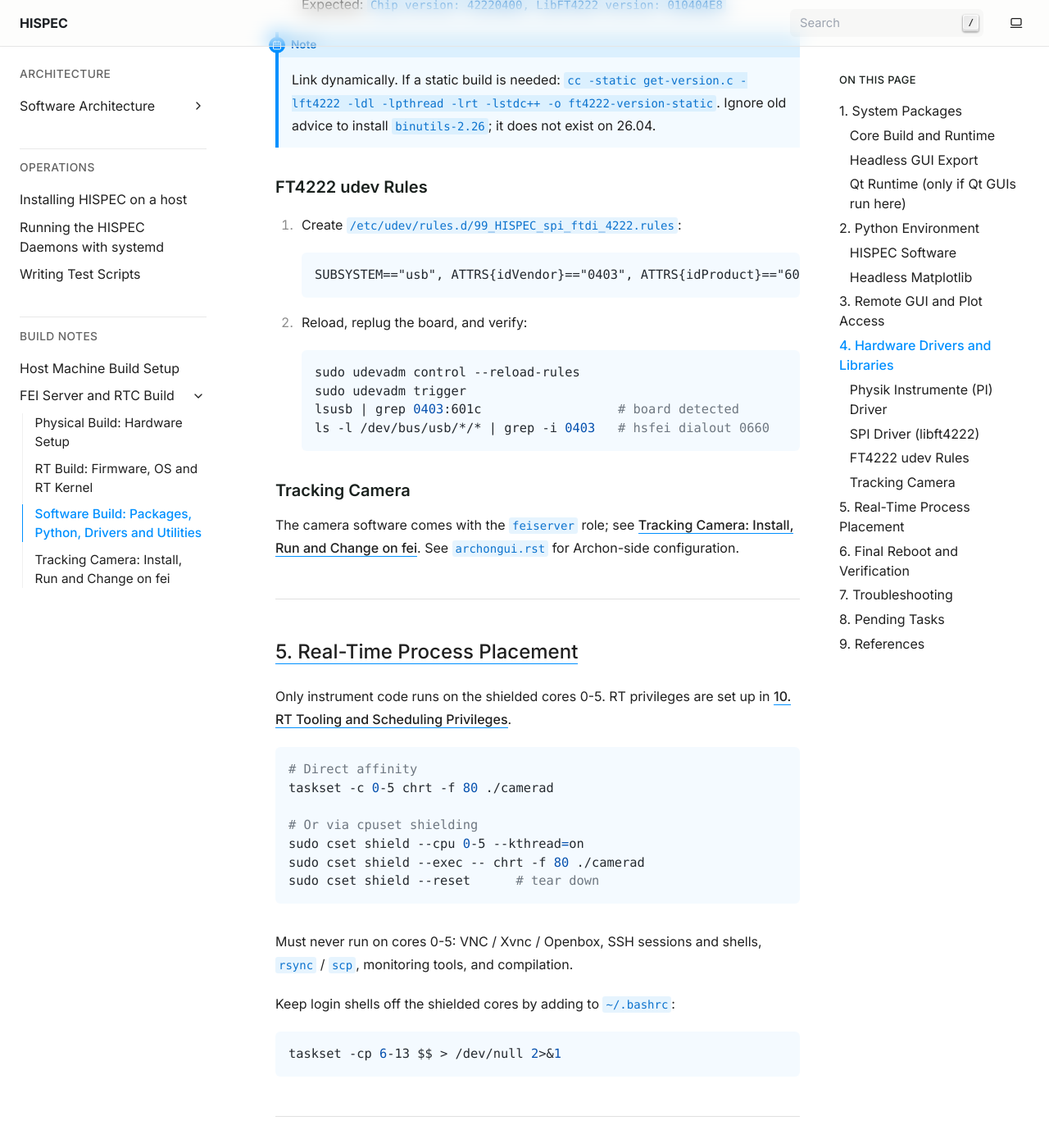
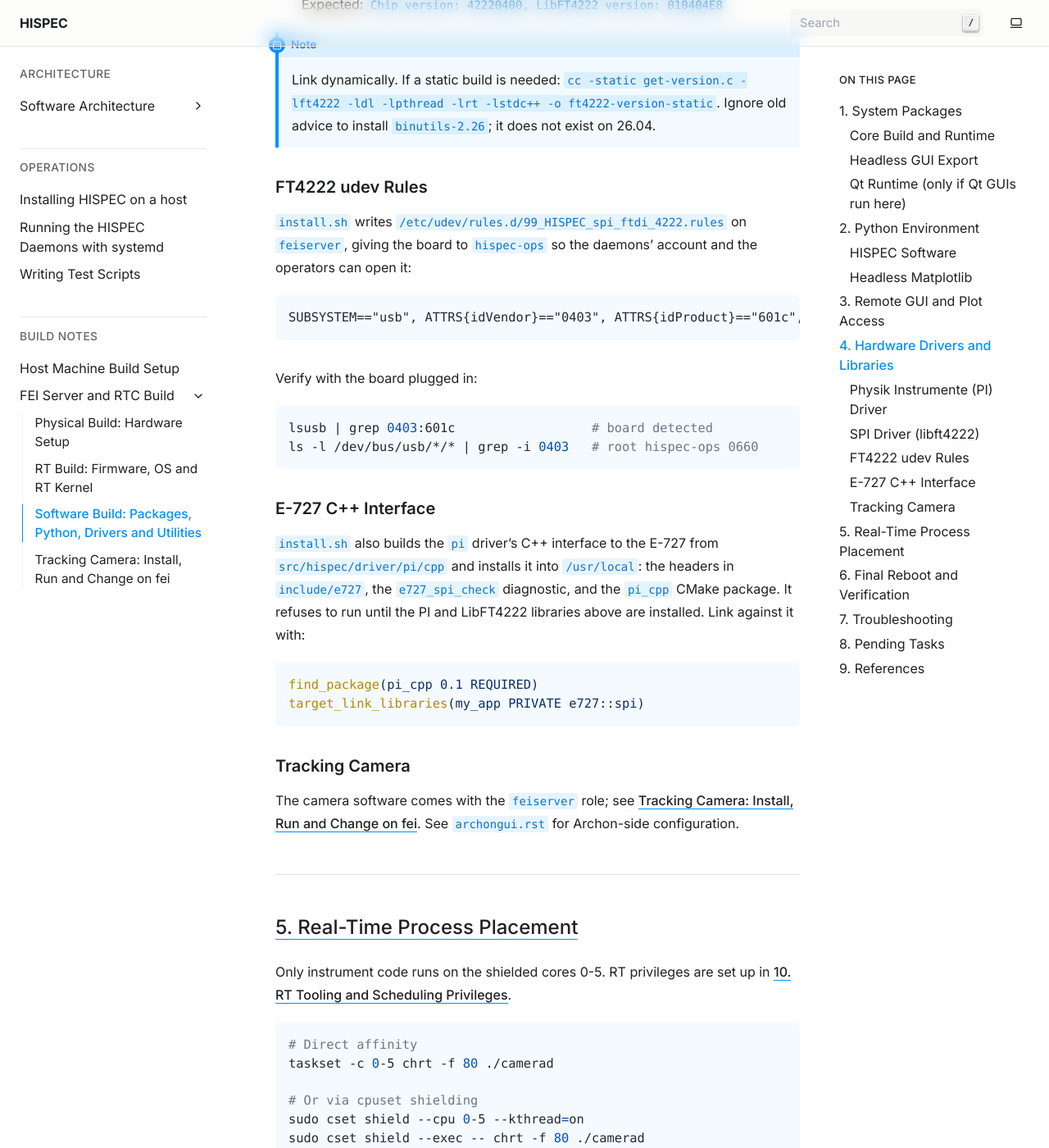
Before and after one commit to CaltechOpticalObservatories/hispec, a Sphinx documentation site: the page built from docs/build_notes/FEI_build/software_build.rst, in a window 1280 px wide and 1400 px high, scrolled down 5547 px. Shown: the whole window at 82% size. Built offline with Sphinx 7.4.7, drawn with Linux system fonts in a browser that asks for light colours.

Commit message:
Check FSM libraries, write the FT4222 udev rule and install the E-727 C++ interface on feiserver

```diff
--- a/docs/build_notes/FEI_build/software_build.rst
+++ b/docs/build_notes/FEI_build/software_build.rst
@@ -237,20 +237,34 @@ server to instrument hardware.
 FT4222 udev Rules
 -----------------
 
-#. Create ``/etc/udev/rules.d/99_HISPEC_spi_ftdi_4222.rules``:
+``install.sh`` writes ``/etc/udev/rules.d/99_HISPEC_spi_ftdi_4222.rules`` on
+``feiserver``, giving the board to ``hispec-ops`` so the daemons' account and the
+operators can open it:
 
-   .. code-block:: text
+.. code-block:: text
 
-      SUBSYSTEM=="usb", ATTRS{idVendor}=="0403", ATTRS{idProduct}=="601c", OWNER="hsfei", MODE="0660", GROUP="dialout"
+   SUBSYSTEM=="usb", ATTRS{idVendor}=="0403", ATTRS{idProduct}=="601c", GROUP="hispec-ops", MODE="0660"
 
-#. Reload, replug the board, and verify:
+Verify with the board plugged in:
 
-   .. code-block:: bash
+.. code-block:: bash
 
-      sudo udevadm control --reload-rules
-      sudo udevadm trigger
-      lsusb | grep 0403:601c                  # board detected
-      ls -l /dev/bus/usb/*/* | grep -i 0403   # hsfei dialout 0660
+   lsusb | grep 0403:601c                  # board detected
+   ls -l /dev/bus/usb/*/* | grep -i 0403   # root hispec-ops 0660
+
+E-727 C++ Interface
+-------------------
+
+``install.sh`` also builds the ``pi`` driver's C++ interface to the E-727 from
+``src/hispec/driver/pi/cpp`` and installs it into ``/usr/local``: the headers in
+``include/e727``, the ``e727_spi_check`` diagnostic, and the ``pi_cpp`` CMake
+package. It refuses to run until the PI and LibFT4222 libraries above are
+installed. Link against it with:
+
+.. code-block:: cmake
+
+   find_package(pi_cpp 0.1 REQUIRED)
+   target_link_libraries(my_app PRIVATE e727::spi)
 
 Tracking Camera
 ---------------
```
Also changed, not shown: docs/install.md (+4 -0 lines), 1 other file.
